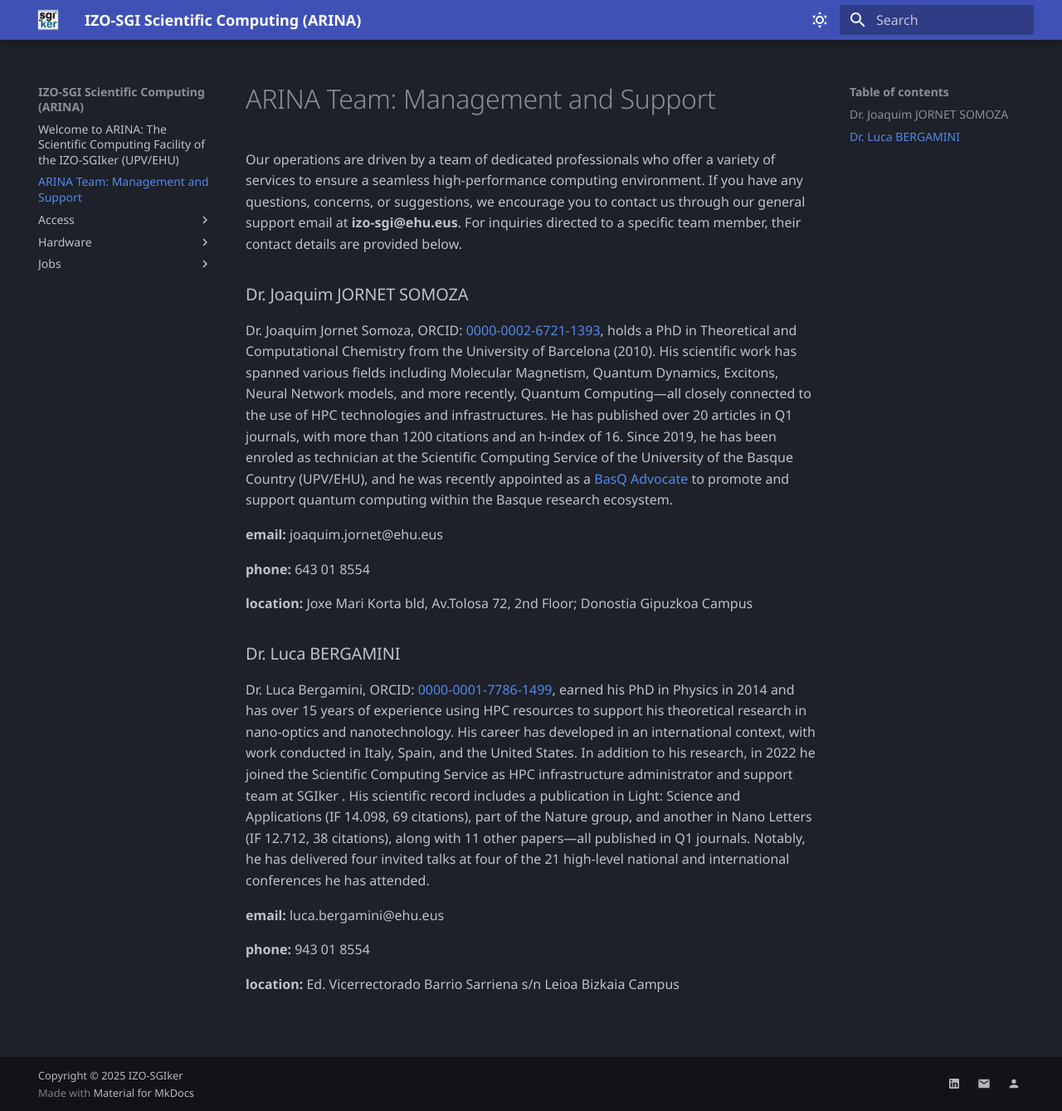
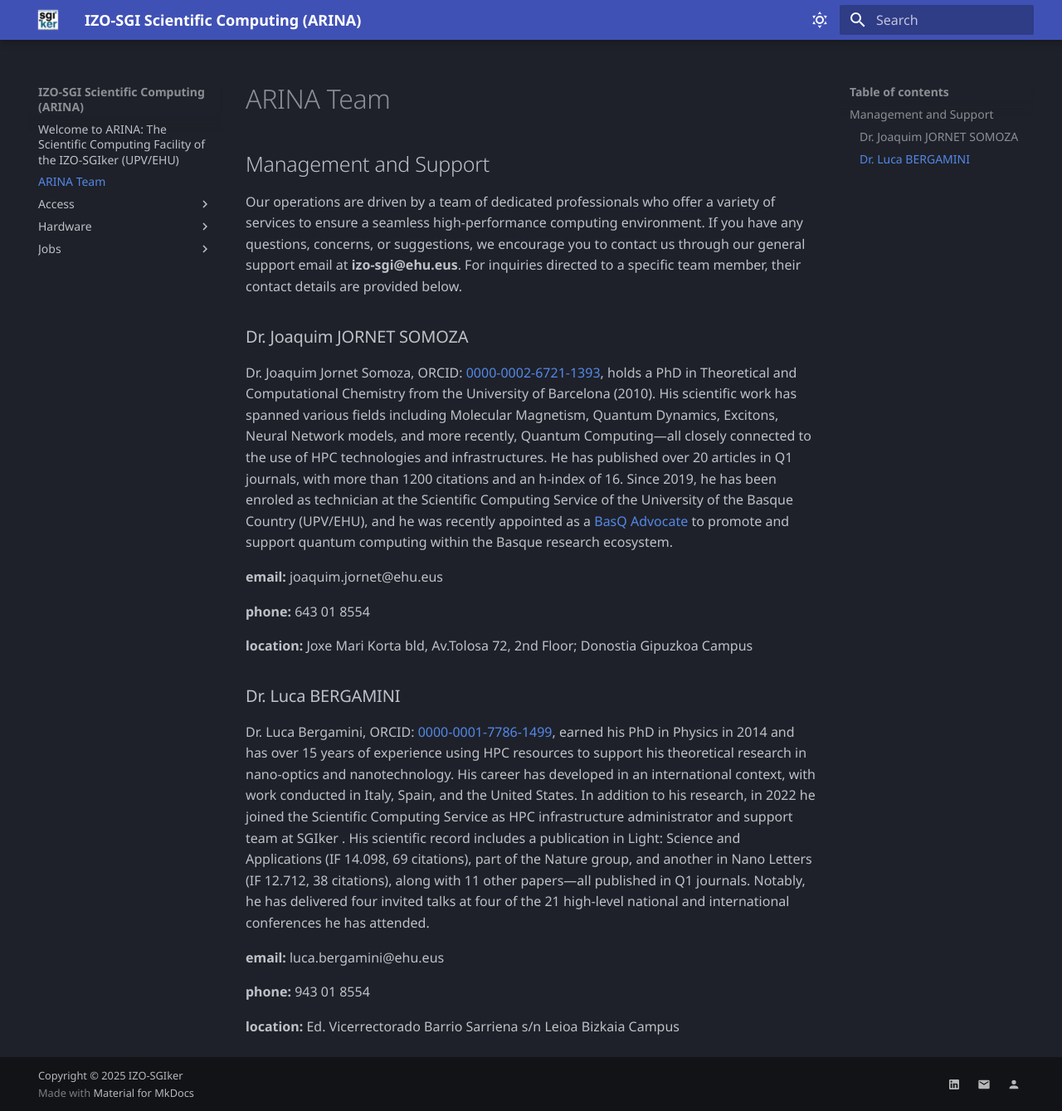
Before and after one commit to izosgi/izosgi-mkdocs, an MkDocs documentation site: the page built from docs/contact.md, in a window 1280 px wide and 1339 px high. Shown: the whole window at 83% size. Built offline with MkDocs 1.6.1 and Material for MkDocs 9.7.7, drawn with Linux system fonts in a browser that asks for light colours; some web fonts are replaced.

Commit message:
Little change

```diff
--- a/docs/contact.md
+++ b/docs/contact.md
@@ -1,4 +1,6 @@
-# ARINA Team: Management and Support
+# ARINA Team
+
+## Management and Support
 
 Our operations are driven by a team of dedicated professionals who offer a variety of services to ensure a seamless high-performance computing environment. If you have any questions, concerns, or suggestions, we encourage you to contact us through our general support email at **izo-sgi@ehu.eus**. For inquiries directed to a specific team member, their contact details are provided below.
 
```
